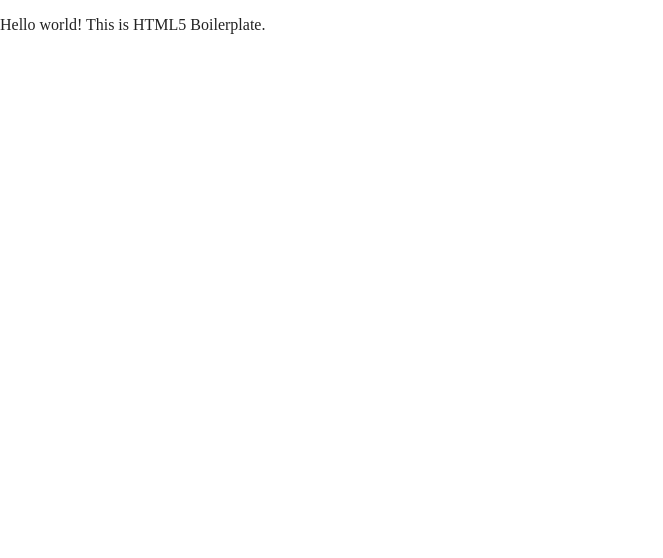
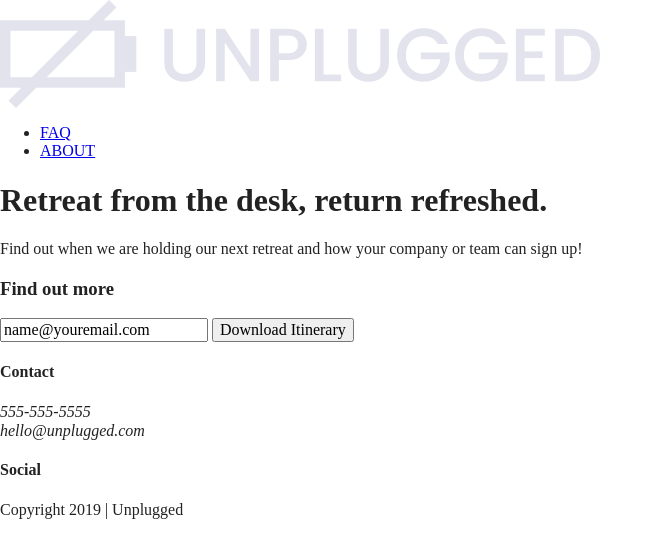
Before and after one commit to lee-oconnor/unplugged-retreat, a website built with Parcel: page index.html in a window 1280 px wide. Shown: the whole page, without its empty margins (0-663 px from the left). Built offline with nearby package versions, Linux system fonts and the light colour scheme.

Commit message:
Finished main skeleton

```diff
--- a/index.html
+++ b/index.html
@@ -3,7 +3,7 @@
 
 <head>
   <meta charset="utf-8">
-  <title></title>
+  <title>Unplugged Retreat</title>
   <meta name="description" content="">
   <meta name="viewport" content="width=device-width, initial-scale=1">
 
@@ -20,12 +20,6 @@
   <link rel="stylesheet" href="css/main.css">
 
   <meta name="theme-color" content="#fafafa">
-</head>
-
-<body>
-
-  <!-- Add your site or application content here -->
-  <p>Hello world! This is HTML5 Boilerplate.</p>
   <script src="js/vendor/modernizr-3.11.2.min.js"></script>
   <script src="js/plugins.js"></script>
   <script src="js/main.js"></script>
@@ -36,6 +30,75 @@
     ga('create', 'UA-XXXXX-Y', 'auto'); ga('set', 'anonymizeIp', true); ga('set', 'transport', 'beacon'); ga('send', 'pageview')
   </script>
   <script src="https://www.google-analytics.com/analytics.js" async></script>
+</head>
+
+<body>
+
+ <header>
+  <div class="content-wrapper">
+    <a href="#">
+      <img src="assets/unpluggedlogo.png" alt="Unplugged Logo"/>
+    </a>
+      <div class="header-divider"></div>
+        <nav>
+          <ul>
+            <li><a href="faq/index.html" target="_blank">FAQ</a></li>
+            <li><a href="about/index.html" target="_blank">ABOUT</a></li>
+          </ul>
+        </nav>
+  </div>
+ </header>
+
+ <main><!-----------main wrapper ---------------------->
+
+
+    <section class="hero-area">
+       <div class="content-wrapper">
+          <h1>Retreat from the desk, return refreshed.</h1>
+       </div>
+    </section>
+
+   <aside>
+     <div class="content-wrapper">
+      <div class="form-description">
+        <p>Find out when we are holding our next retreat and how your company or team can sign up!</p>
+          <h3>Find out more</h3>
+          <input type="text" name="name" value="name@youremail.com">
+          <input type="button" value="Download Itinerary">
+      </div>
+    </div>
+   </aside>
+</main><!---------------main wrapper ----------------->
+
+ <footer>
+   <div class="content-wrapper">
+     <div class="footer-content">
+       <div class="contact">
+         <h4>Contact</h4>
+         <address>
+           <p>555-555-5555<br>
+              hello@unplugged.com
+           </p>
+        </address>
+       </div>
+      <div class="social">
+        <h4>Social</h4>
+        <div class="social-icons">
+          <p><a href="www.facebook.com" target="_blank"></a></p>
+          <p><a href="www.twitter.com" target="_blank"></a></p>
+          <p><a href="www.instagram.com" target="_blank"></a></p>
+        </div>
+      </div>
+     </div><!---footer content ends-->
+   </div><!----footer content-wrapper ends-->
+  <div class="copyright">
+    <p>Copyright 2019 | Unplugged</p> <!------copyright content-->
+
+  </div>
+
+ </footer>
+
+
 </body>
 
 </html>
```
